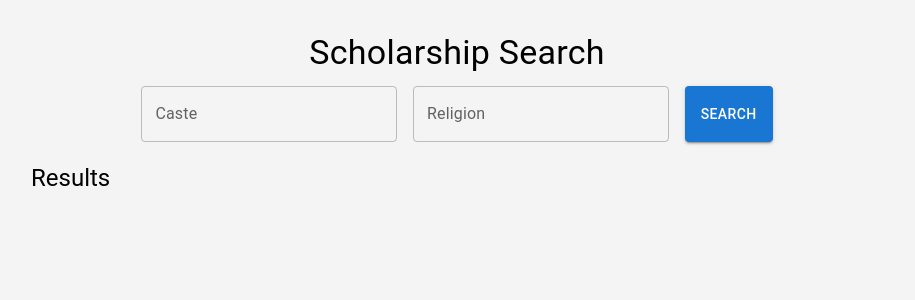
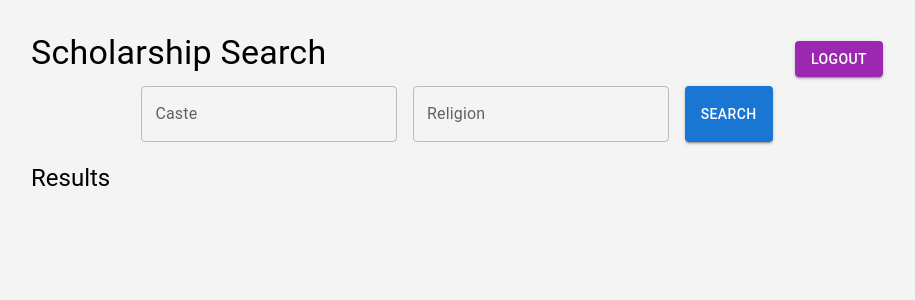
Before and after one commit to ay690/Scholarships, a React (Create React App) app in the folder client/: page /search in a window 1280 px wide. Shown: the top 300 px of the page, without its empty margins (183-1098 px from the left). Built offline with nearby package versions, Linux system fonts and the light colour scheme; sample sign-in values are in the browser's storage.

Commit message:
feat: Protected route and Logout functionality

```diff
--- a/client/src/App.js
+++ b/client/src/App.js
@@ -8,16 +8,21 @@ import {
 import Login from "./components/Login";
 import Register from "./components/Register";
 import ScholarshipSearch from "./components/ScholarshipSearch";
+import ProtectedRoute from "./components/ProtectedRoute";
 import "./App.css";
 
 function App() {
   return (
     <Router>
       <Routes>
-        <Route path="/" element={<Navigate to={"/login"} />} />
+        <Route path="/" element={<Navigate to="/login" />} />
+
         <Route path="/login" element={<Login />} />
         <Route path="/register" element={<Register />} />
-        <Route path="/search" element={<ScholarshipSearch />} />
+
+        <Route element={<ProtectedRoute />}>
+          <Route path="/search" element={<ScholarshipSearch />} />
+        </Route>
       </Routes>
     </Router>
   );
--- /dev/null
+++ b/client/src/components/ProtectedRoute.js
@@ -0,0 +1,10 @@
+import React from "react";
+import { Navigate, Outlet } from "react-router-dom";
+
+const ProtectedRoute = () => {
+  const isAuthenticated = localStorage.getItem("token");
+
+  return isAuthenticated ? <Outlet /> : <Navigate to="/login" />;
+};
+
+export default ProtectedRoute;
--- a/client/src/components/ScholarshipSearch.jsx
+++ b/client/src/components/ScholarshipSearch.jsx
@@ -10,12 +10,14 @@ import {
   CardContent,
 } from "@mui/material";
 import { motion } from "framer-motion";
+import { useNavigate } from "react-router-dom";
 
 const ScholarshipSearch = () => {
   const [scholarships, setScholarships] = useState([]);
   const [caste, setCaste] = useState("");
   const [religion, setReligion] = useState("");
   const [aiFeedback, setAIFeedback] = useState("");
+  const navigate = useNavigate();
 
   const handleSearch = async (e) => {
     e.preventDefault();
@@ -34,6 +36,11 @@ const ScholarshipSearch = () => {
     }
   };
 
+  const handleLogout = () => {
+    localStorage.removeItem("token"); // Clearing the token from localStorage
+    navigate("/login");
+  };
+
   const capitalize = (str) => {
     if (!str) return "";
     return str.charAt(0).toUpperCase() + str.slice(1);
@@ -47,9 +54,18 @@ const ScholarshipSearch = () => {
         transition={{ duration: 0.5 }}
       >
         <Box sx={{ mt: 4 }}>
-          <Typography variant="h4" align="center" gutterBottom>
-            Scholarship Search
-          </Typography>
+          <Box sx={{ display: "flex", justifyContent: "space-between", alignItems: "center" }}>
+            <Typography variant="h4" gutterBottom>
+              Scholarship Search
+            </Typography>
+            <Button
+              variant="contained"
+              color="secondary"
+              onClick={handleLogout}
+            >
+              Logout
+            </Button>
+          </Box>
           <form
             onSubmit={handleSearch}
             style={{
```
